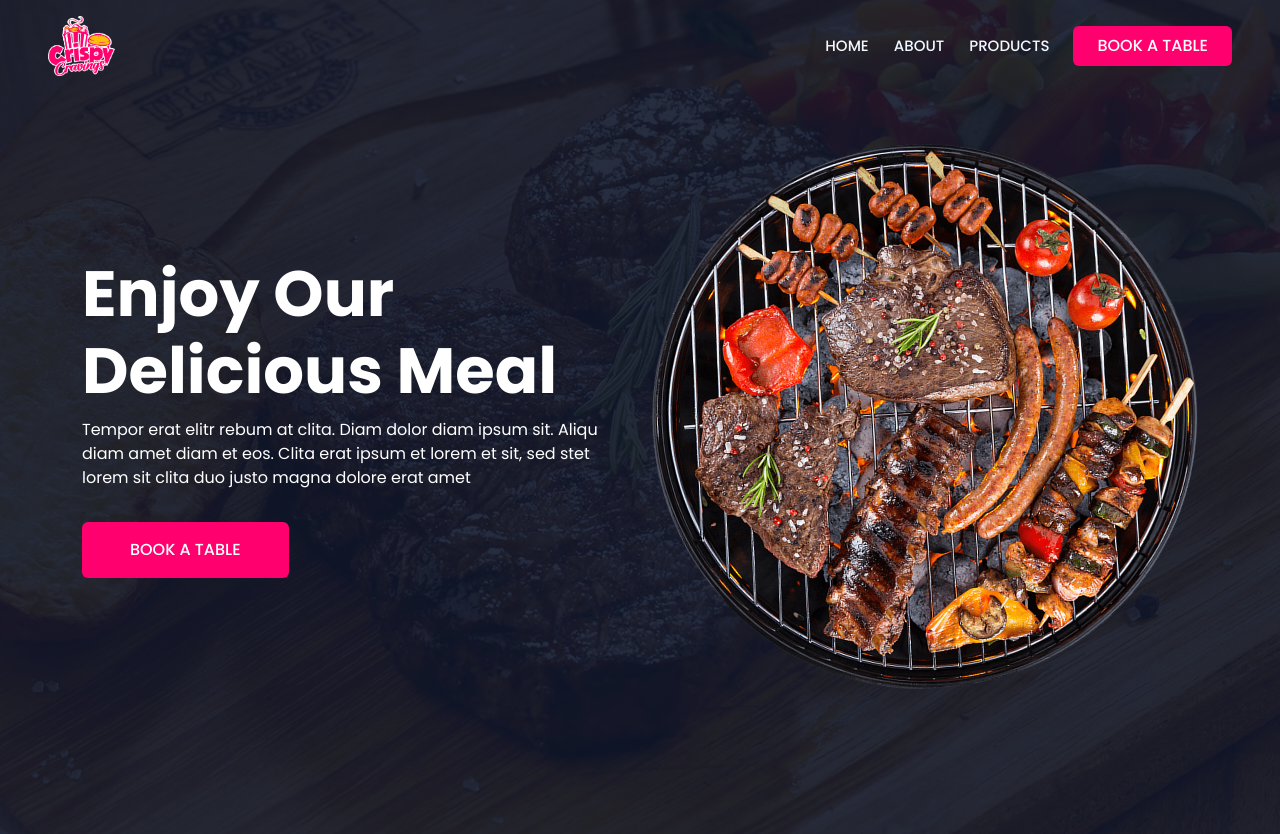
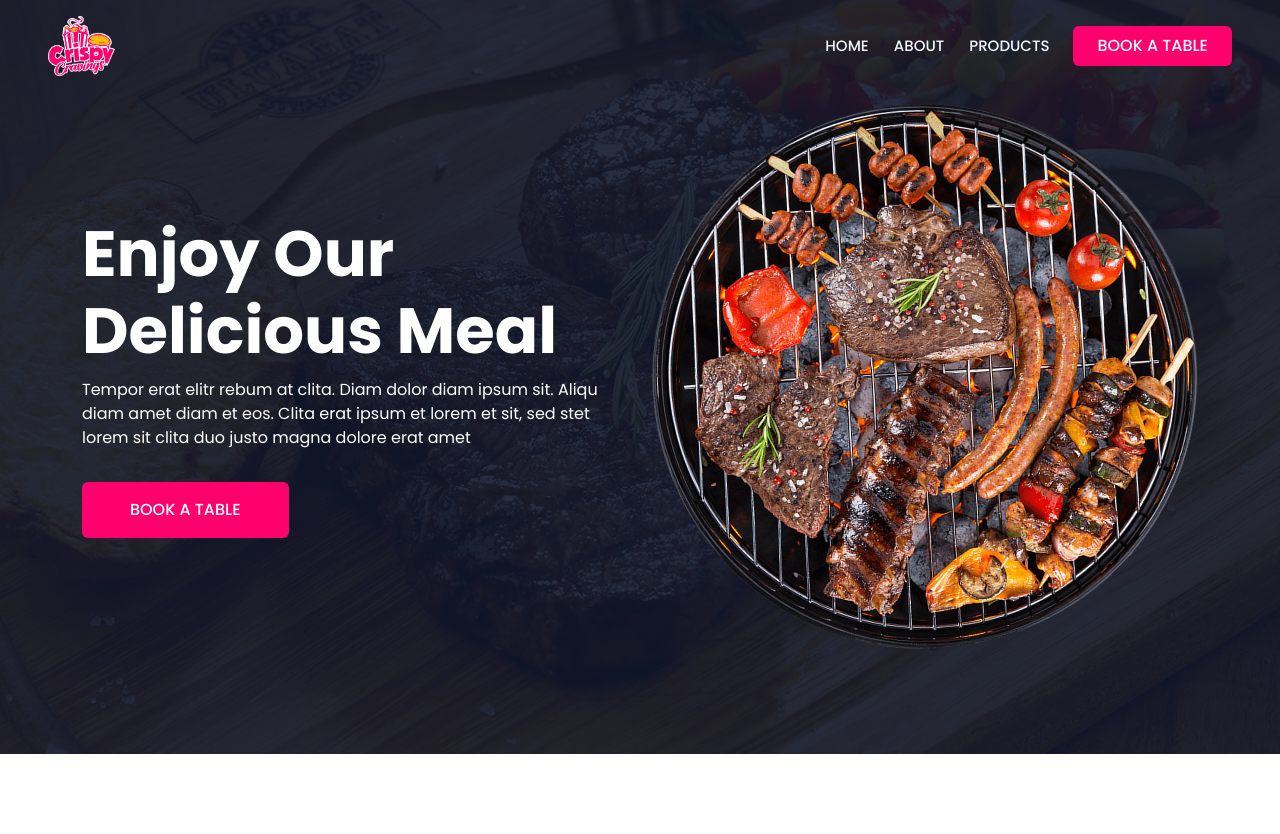
Before and after one commit to dasimems/crispy-cravings, a React (Create React App) app: page / in a window 1280 px wide. After the commit the page ends 800 px from the top, so only its background shows below. Built offline with nearby package versions, Linux system fonts and the light colour scheme; no server answers.

Commit message:
hero adjust

```diff
--- a/src/components/home/Hero.jsx
+++ b/src/components/home/Hero.jsx
@@ -4,7 +4,7 @@ import heroImg from "../../asset/hero.png";
 
 function Hero(props) {
   return (
-    <div className="py-5 bg-dark hero-header">
+    <div className="py-2 bg-dark hero-header">
       <div className="container my-5 py-5">
         <div className="row align-items-center ">
           <div className="col-lg-6 text-center  text-lg-start">
```
